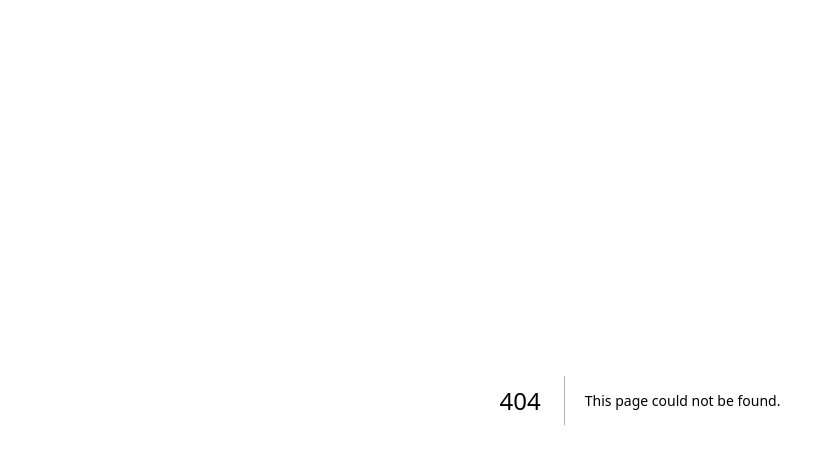
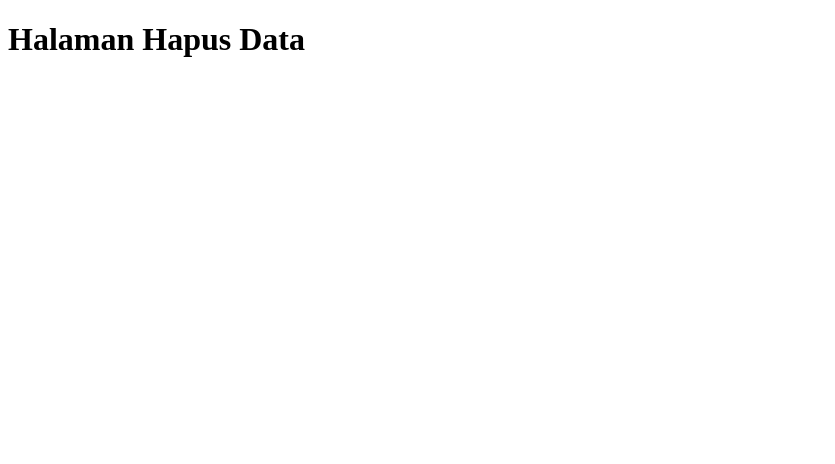
Before and after one commit to tamse94/toolsfb, a Next.js app: page /delete in a window 1280 px wide. Before the commit this address had no page. Shown: the top 464 px of the page, without its empty margins (0-835 px from the left). Built offline with nearby package versions, Linux system fonts and the light colour scheme.

Commit message:
Create page.js

```diff
--- /dev/null
+++ b/app/delete/page.js
@@ -0,0 +1,3 @@
+export default function Delete() {
+  return <h1>Halaman Hapus Data</h1>
+}
```
